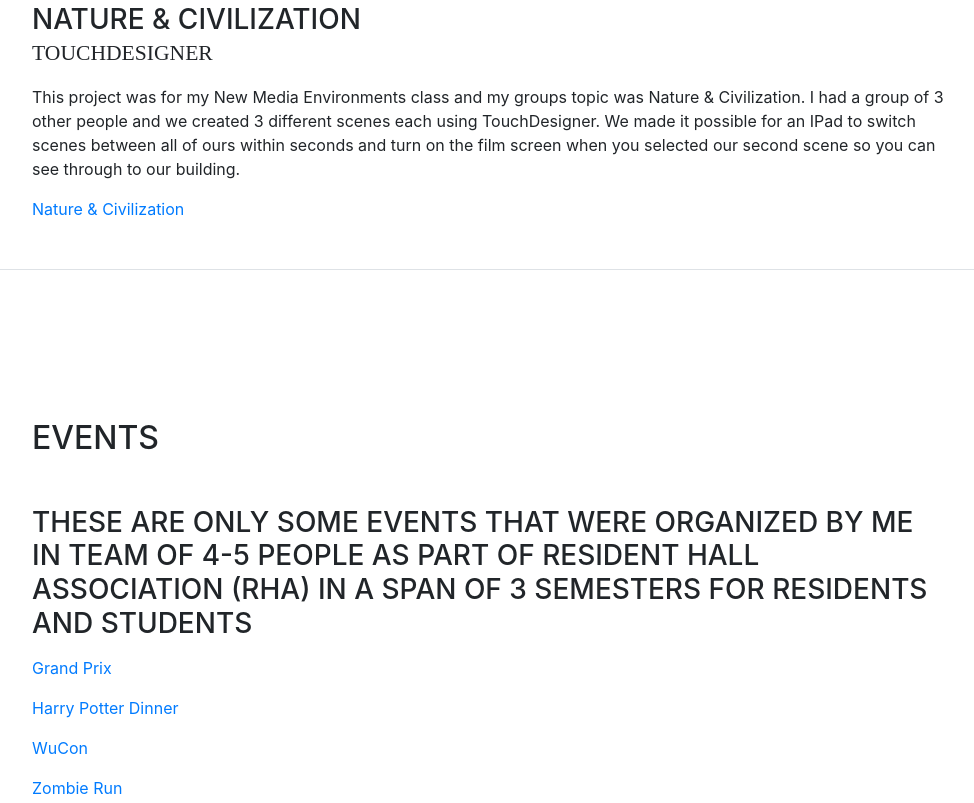
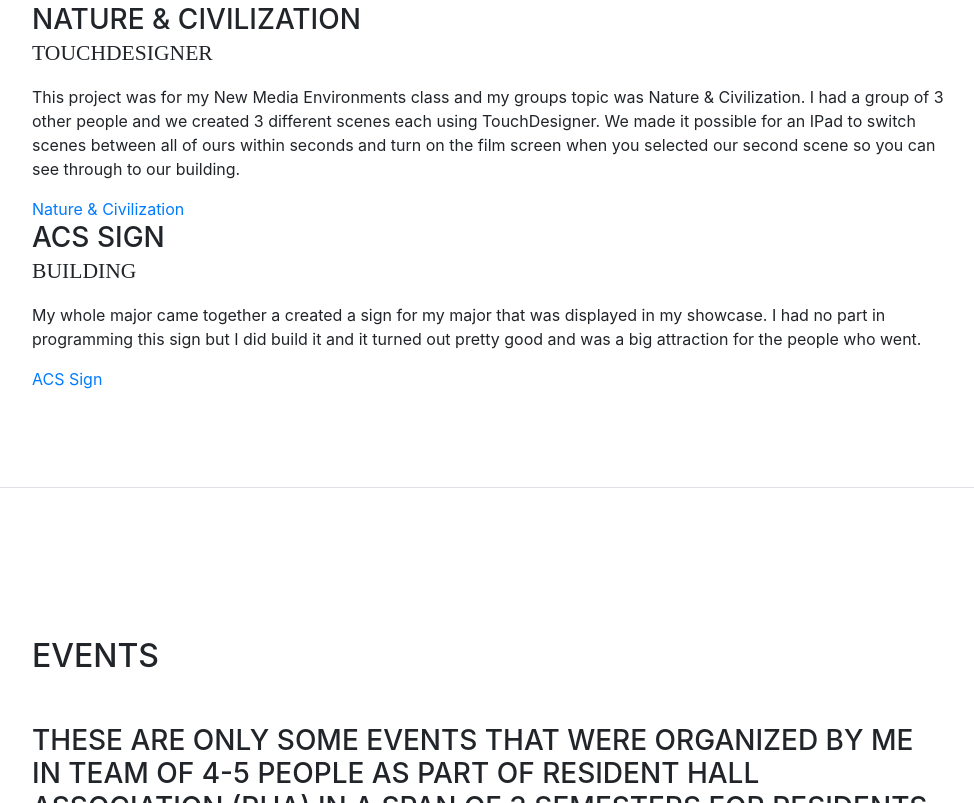
Before and after one commit to JoabMartinez/Portfolio, a website with bundled scripts: page index.html in a window 1280 px wide. Shown: the part 2091-2894 px from the top of the page, without its empty margins (288-1262 px from the left). Built offline with nearby package versions, Linux system fonts and the light colour scheme; a web font is replaced by a local one.

Commit message:
Add files via upload

```diff
--- a/index.html
+++ b/index.html
@@ -146,7 +146,7 @@
 
         </div>
 
-        <div class="resume-item d-flex flex-column flex-md-row">
+        <div class="resume-item d-flex flex-column flex-md-5">
             <div class="resume-content mr-auto">
                 <h3 class="mb-0">Nature & Civilization</h3>
                 <div class="subheading mb-3">TouchDesigner</div>
@@ -154,6 +154,16 @@
                 <a href="https://imgur.com/a/a2Q6z5w" target="_blank">Nature & Civilization</a>
             </div>
 
+        </div>
+
+
+                <div class="resume-item d-flex flex-column flex-md-row mb-5">
+            <div class="resume-content mr-auto">
+                <h3 class="mb-0">ACS Sign</h3>
+                <div class="subheading mb-3">Building</div>
+                <p>My whole major came together a created a sign for my major that was displayed in my showcase. I had no part in programming this sign but I did build it and it turned out pretty good and was a big attraction for the people who went.</p>
+                <a href="https://imgur.com/a/GLO3e2I" target="_blank">ACS Sign</a>
+            </div>
         </div>
     </div>
 </section>
```
